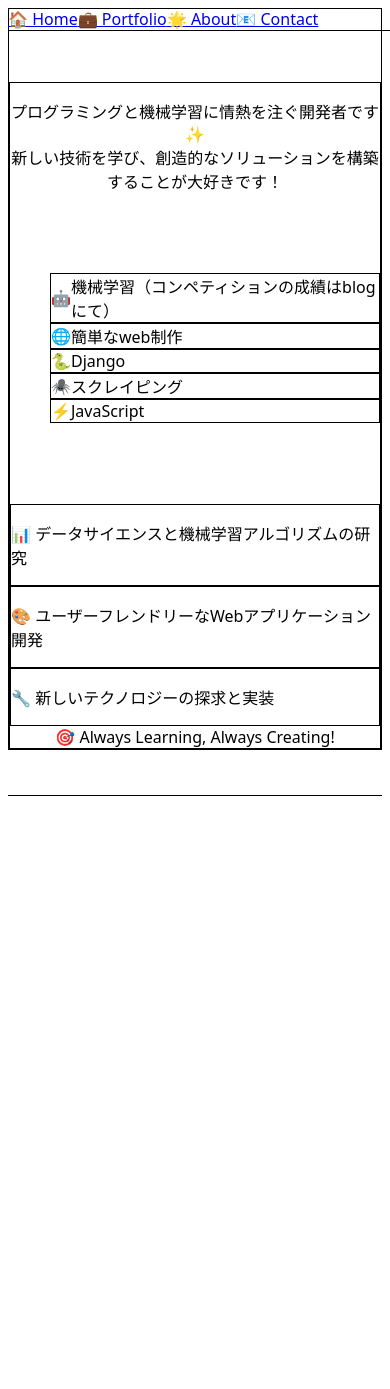
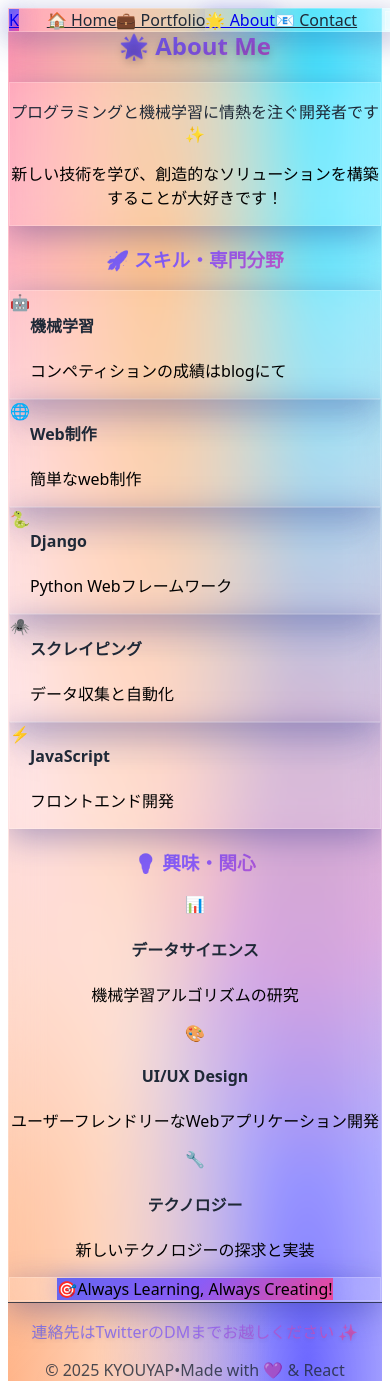
Before and after one commit to kyouyap/kyouyap.github.io, a React (Vite) app: page /about in a window 390 px wide. Before the commit the page ends 860 px from the top, so only its background shows below. Built offline with nearby package versions, Linux system fonts and the light colour scheme.

Commit message:
feat: Revamp UI components and animations for improved user experience

```diff
--- a/src/App.tsx
+++ b/src/App.tsx
@@ -8,18 +8,22 @@ import Header from "./components/Header";
 
 const App: React.FC = () => (
   <Router>
-    <div className="flex flex-col min-h-screen bg-gradient-to-br from-purple-100 via-pink-50 via-blue-50 to-cyan-100 relative overflow-hidden">
-      {/* Background decorative elements */}
-      <div className="absolute top-0 left-0 w-full h-full pointer-events-none">
-        <div className="absolute top-10 left-10 w-32 h-32 bg-gradient-to-r from-pink-300 to-purple-300 rounded-full opacity-20 animate-pulse"></div>
-        <div className="absolute top-40 right-20 w-24 h-24 bg-gradient-to-r from-blue-300 to-cyan-300 rounded-full opacity-20 animate-pulse delay-1000"></div>
-        <div className="absolute bottom-40 left-1/4 w-40 h-40 bg-gradient-to-r from-yellow-300 to-orange-300 rounded-full opacity-15 animate-pulse delay-2000"></div>
-        <div className="absolute bottom-20 right-10 w-28 h-28 bg-gradient-to-r from-green-300 to-teal-300 rounded-full opacity-20 animate-pulse delay-500"></div>
+    <div className="flex flex-col min-h-screen bg-gradient-mesh relative overflow-hidden">
+      {/* Modern floating elements with enhanced animation */}
+      <div className="absolute inset-0 pointer-events-none">
+        <div className="absolute top-20 left-20 w-48 h-48 bg-gradient-to-r from-indigo-400 via-purple-400 to-pink-400 opacity-20 rounded-full blur-xl animate-float"></div>
+        <div className="absolute top-40 right-32 w-32 h-32 bg-gradient-to-r from-pink-400 via-purple-400 to-indigo-400 opacity-30 rounded-full blur-lg animate-float" style={{ animationDelay: '2s' }}></div>
+        <div className="absolute bottom-32 left-1/3 w-64 h-64 bg-gradient-to-r from-purple-400 via-pink-400 to-indigo-400 opacity-15 rounded-full blur-2xl animate-float" style={{ animationDelay: '4s' }}></div>
+        <div className="absolute bottom-20 right-20 w-40 h-40 bg-gradient-to-r from-indigo-400 via-purple-400 to-pink-400 opacity-25 rounded-full blur-lg animate-float" style={{ animationDelay: '1s' }}></div>
+
+        {/* Additional mesh gradients */}
+        <div className="absolute top-1/4 left-1/2 w-96 h-96 bg-gradient-to-r from-pink-400 to-transparent opacity-10 rounded-full blur-3xl animate-pulse"></div>
+        <div className="absolute bottom-1/4 right-1/4 w-80 h-80 bg-gradient-to-r from-indigo-400 to-transparent opacity-10 rounded-full blur-3xl animate-pulse" style={{ animationDelay: '3s' }}></div>
       </div>
 
       <Header />
-      <main className="flex-grow pt-24 px-4 max-w-4xl mx-auto w-full relative z-10">
-        <div className="bg-white/60 backdrop-blur-md rounded-3xl shadow-2xl p-8 mt-4 border border-white/30 hover:shadow-3xl transition-all duration-500 hover:bg-white/70">
+      <main className="flex-grow pt-32 px-6 max-w-6xl mx-auto w-full relative z-10">
+        <div className="glass-card rounded-3xl shadow-glass p-12 mt-8 hover:shadow-glow-lg transition-all duration-700 group backdrop-blur-xl">
           <Routes>
             <Route path="/" element={<Home />} />
             <Route path="/portfolio" element={<Portfolio />} />
@@ -28,10 +32,17 @@ const App: React.FC = () => (
           </Routes>
         </div>
       </main>
-      <footer className="py-8 text-center text-gray-700 bg-gradient-to-r from-white/70 via-purple-50/80 to-pink-50/80 backdrop-blur-md mt-12 border-t border-white/40 relative z-10">
-        <p className="font-medium bg-gradient-to-r from-purple-600 via-pink-600 to-blue-600 bg-clip-text text-transparent">
-          連絡先はTwitterのDMまでお越しください ✨
-        </p>
+      <footer className="py-12 text-center text-brand-dark bg-gradient-to-r from-white to-gray-50 opacity-80 backdrop-blur-md mt-16 border-t border-white border-opacity-50 relative z-10">
+        <div className="max-w-4xl mx-auto px-6">
+          <p className="text-lg font-medium gradient-text text-shadow">
+            連絡先はTwitterのDMまでお越しください ✨
+          </p>
+          <div className="mt-4 flex justify-center space-x-6 text-sm text-gray-600">
+            <span>© 2025 KYOUYAP</span>
+            <span>•</span>
+            <span>Made with 💜 & React</span>
+          </div>
+        </div>
       </footer>
     </div>
   </Router>
--- a/src/components/Header.tsx
+++ b/src/components/Header.tsx
@@ -1,35 +1,62 @@
 import React from 'react';
-import { Link } from 'react-router-dom';
+import { Link, useLocation } from 'react-router-dom';
 
 const Header: React.FC = () => {
+  const location = useLocation();
+
+  const navItems = [
+    { path: '/', label: '🏠 Home', gradient: 'from-brand-primary to-brand-secondary' },
+    { path: '/portfolio', label: '💼 Portfolio', gradient: 'from-brand-secondary to-brand-accent' },
+    { path: '/about', label: '🌟 About', gradient: 'from-brand-accent to-brand-primary' },
+    { path: '/contact', label: '📧 Contact', gradient: 'from-brand-primary to-brand-accent' },
+  ];
+
   return (
-    <header className="fixed top-0 left-0 w-full bg-gradient-to-r from-white/85 via-purple-50/85 to-pink-50/85 backdrop-blur-md border-b border-white/40 shadow-xl z-50">
+    <header className="fixed top-0 left-0 w-full glass-card border-b border-white border-opacity-30 shadow-glass z-50 backdrop-blur-xl">
       <div className="max-w-7xl mx-auto">
-        <nav className="flex gap-8 px-6 h-16 items-center text-lg">
-          <Link
-            to="/"
-            className="relative text-gray-800 font-semibold hover:text-transparent hover:bg-clip-text hover:bg-gradient-to-r hover:from-purple-600 hover:to-pink-600 transition-all duration-300 transform hover:scale-105 after:content-[''] after:absolute after:bottom-0 after:left-0 after:w-0 after:h-0.5 after:bg-gradient-to-r after:from-purple-600 after:to-pink-600 after:transition-all after:duration-300 hover:after:w-full"
-          >
-            🏠 Home
+        <nav className="flex justify-between items-center px-8 h-20">
+          {/* Logo */}
+          <Link to="/" className="flex items-center space-x-3 group">
+            <div className="w-10 h-10 bg-gradient-brand rounded-xl flex items-center justify-center shadow-glow group-hover:shadow-glow-lg transition-all duration-300 group-hover:scale-110">
+              <span className="text-white text-xl font-bold">K</span>
+            </div>
+            <span className="text-xl font-bold gradient-text hidden sm:block">KYOUYAP</span>
           </Link>
-          <Link
-            to="/portfolio"
-            className="relative text-gray-800 font-semibold hover:text-transparent hover:bg-clip-text hover:bg-gradient-to-r hover:from-blue-600 hover:to-cyan-600 transition-all duration-300 transform hover:scale-105 after:content-[''] after:absolute after:bottom-0 after:left-0 after:w-0 after:h-0.5 after:bg-gradient-to-r after:from-blue-600 after:to-cyan-600 after:transition-all after:duration-300 hover:after:w-full"
-          >
-            💼 Portfolio
-          </Link>
-          <Link
-            to="/about"
-            className="relative text-gray-800 font-semibold hover:text-transparent hover:bg-clip-text hover:bg-gradient-to-r hover:from-green-600 hover:to-teal-600 transition-all duration-300 transform hover:scale-105 after:content-[''] after:absolute after:bottom-0 after:left-0 after:w-0 after:h-0.5 after:bg-gradient-to-r after:from-green-600 after:to-teal-600 after:transition-all after:duration-300 hover:after:w-full"
-          >
-            🌟 About
-          </Link>
-          <Link
-            to="/contact"
-            className="relative text-gray-800 font-semibold hover:text-transparent hover:bg-clip-text hover:bg-gradient-to-r hover:from-orange-600 hover:to-red-600 transition-all duration-300 transform hover:scale-105 after:content-[''] after:absolute after:bottom-0 after:left-0 after:w-0 after:h-0.5 after:bg-gradient-to-r after:from-orange-600 after:to-red-600 after:transition-all after:duration-300 hover:after:w-full"
-          >
-            📧 Contact
-          </Link>
+
+          {/* Navigation */}
+          <div className="flex items-center space-x-2">
+            {navItems.map((item) => {
+              const isActive = location.pathname === item.path;
+              return (
+                <Link
+                  key={item.path}
+                  to={item.path}
+                  className={`relative px-6 py-3 rounded-xl font-semibold text-sm transition-all duration-300 group ${
+                    isActive
+                      ? `bg-gradient-to-r ${item.gradient} text-white shadow-glow`
+                      : 'text-brand-dark hover:text-white hover:bg-white hover:bg-opacity-20'
+                  }`}
+                >
+                  <span className="relative z-10">{item.label}</span>
+                  {!isActive && (
+                    <div className={`absolute inset-0 bg-gradient-to-r ${item.gradient} rounded-xl opacity-0 group-hover:opacity-100 transition-opacity duration-300`}></div>
+                  )}
+
+                  {/* Active indicator */}
+                  {isActive && (
+                    <div className="absolute -bottom-1 left-1/2 transform -translate-x-1/2 w-6 h-1 bg-white rounded-full"></div>
+                  )}
+                </Link>
+              );
+            })}
+          </div>
+
+          {/* Mobile menu button (可视化预留) */}
+          <button className="sm:hidden p-2 rounded-lg glass-button">
+            <svg className="w-6 h-6 text-brand-dark" fill="none" stroke="currentColor" viewBox="0 0 24 24">
+              <path strokeLinecap="round" strokeLinejoin="round" strokeWidth={2} d="M4 6h16M4 12h16M4 18h16" />
+            </svg>
+          </button>
         </nav>
       </div>
     </header>
--- a/src/index.css
+++ b/src/index.css
@@ -1,3 +1,5 @@
+@import url('https://fonts.googleapis.com/css2?family=Inter:wght@300;400;500;600;700;800;900&display=swap');
+
 @tailwind base;
 @tailwind components;
 @tailwind utilities;
@@ -5,6 +7,68 @@
 @layer base {
   body {
     font-family: theme('fontFamily.sans');
+    background-attachment: fixed;
+  }
+
+  * {
+    scroll-behavior: smooth;
+  }
+}
+
+@layer components {
+  .glass-card {
+    background: rgba(255, 255, 255, 0.1);
+    backdrop-filter: blur(16px);
+    border: 1px solid rgba(255, 255, 255, 0.2);
+    box-shadow: 0 8px 32px 0 rgba(31, 38, 135, 0.37);
+  }
+
+  .glass-button {
+    background: rgba(255, 255, 255, 0.2);
+    backdrop-filter: blur(8px);
+    border: 1px solid rgba(255, 255, 255, 0.3);
+  }
+
+  .glass-button:hover {
+    background: rgba(255, 255, 255, 0.3);
+  }
+
+  .gradient-text {
+    background: linear-gradient(135deg, #6366F1 0%, #8B5CF6 50%, #EC4899 100%);
+    -webkit-background-clip: text;
+    background-clip: text;
+    -webkit-text-fill-color: transparent;
+    color: transparent;
+  }
+
+  .bg-gradient-brand {
+    background: linear-gradient(135deg, #6366F1 0%, #8B5CF6 50%, #EC4899 100%);
+  }
+
+  .bg-gradient-mesh {
+    background: radial-gradient(at 40% 20%, hsla(28,100%,74%,1) 0px, transparent 50%),
+                radial-gradient(at 80% 0%, hsla(189,100%,56%,1) 0px, transparent 50%),
+                radial-gradient(at 0% 50%, hsla(355,100%,93%,1) 0px, transparent 50%),
+                radial-gradient(at 80% 50%, hsla(340,100%,76%,1) 0px, transparent 50%),
+                radial-gradient(at 0% 100%, hsla(22,100%,77%,1) 0px, transparent 50%),
+                radial-gradient(at 80% 100%, hsla(242,100%,70%,1) 0px, transparent 50%),
+                radial-gradient(at 0% 0%, hsla(343,100%,76%,1) 0px, transparent 50%);
+  }
+
+  .shadow-glow {
+    box-shadow: 0 0 20px rgba(99, 102, 241, 0.3);
+  }
+
+  .shadow-glow-lg {
+    box-shadow: 0 0 40px rgba(99, 102, 241, 0.4);
+  }
+
+  .shadow-glass {
+    box-shadow: 0 8px 32px 0 rgba(31, 38, 135, 0.37);
+  }
+
+  .text-brand-dark {
+    color: #1F2937;
   }
 }
 
@@ -20,6 +84,14 @@
   .shadow-3xl {
     box-shadow: 0 35px 60px -12px rgba(0, 0, 0, 0.25);
   }
+
+  .text-shadow {
+    text-shadow: 0 2px 4px rgba(0, 0, 0, 0.1);
+  }
+
+  .text-shadow-lg {
+    text-shadow: 0 4px 8px rgba(0, 0, 0, 0.2);
+  }
 }
 
 @keyframes float {
@@ -33,10 +105,50 @@
 
 @keyframes glow {
   from {
-    box-shadow: 0 0 20px rgba(168, 85, 247, 0.4);
+    box-shadow: 0 0 20px rgba(99, 102, 241, 0.3);
   }
   to {
-    box-shadow: 0 0 30px rgba(168, 85, 247, 0.6);
+    box-shadow: 0 0 30px rgba(99, 102, 241, 0.6);
+  }
+}
+
+@keyframes slide-up {
+  from {
+    opacity: 0;
+    transform: translateY(30px);
+  }
+  to {
+    opacity: 1;
+    transform: translateY(0);
+  }
+}
+
+@keyframes fade-in {
+  from {
+    opacity: 0;
+  }
+  to {
+    opacity: 1;
+  }
+}
+
+@keyframes scale-in {
+  from {
+    opacity: 0;
+    transform: scale(0.9);
+  }
+  to {
+    opacity: 1;
+    transform: scale(1);
+  }
+}
+
+@keyframes gradient-shift {
+  0%, 100% {
+    background-position: 0% 50%;
+  }
+  50% {
+    background-position: 100% 50%;
   }
 }
 
--- a/src/pages/About.tsx
+++ b/src/pages/About.tsx
@@ -1,87 +1,150 @@
 import React from "react";
+import { motion } from "framer-motion";
 
-const About: React.FC = () => (
-  <section className="relative max-w-4xl mx-auto py-20 bg-gradient-to-br from-green-100 via-blue-50 via-purple-50 to-pink-100 rounded-3xl shadow-2xl overflow-hidden">
-    {/* Background decorations */}
-    <div className="absolute inset-0 pointer-events-none">
-      <div className="absolute top-10 right-10 w-32 h-32 bg-gradient-to-r from-green-300 to-teal-300 rounded-full opacity-15 animate-pulse"></div>
-      <div className="absolute bottom-10 left-10 w-28 h-28 bg-gradient-to-r from-purple-300 to-pink-300 rounded-full opacity-20 animate-pulse delay-1000"></div>
-    </div>
+const About: React.FC = () => {
+  const containerVariants = {
+    hidden: { opacity: 0 },
+    visible: {
+      opacity: 1,
+      transition: {
+        staggerChildren: 0.15,
+        delayChildren: 0.1
+      }
+    }
+  };
 
-    <div className="relative z-10 px-8">
-      <h2 className="text-4xl md:text-5xl font-extrabold mb-12 text-center text-transparent bg-clip-text bg-gradient-to-r from-green-600 via-blue-600 to-purple-600 drop-shadow-lg">
+  const itemVariants = {
+    hidden: { y: 30, opacity: 0 },
+    visible: {
+      y: 0,
+      opacity: 1,
+      transition: {
+        type: "spring" as const,
+        stiffness: 100,
+        damping: 12
+      }
+    }
+  };
+
+  const skills = [
+    { icon: '🤖', title: '機械学習', desc: 'コンペティションの成績はblogにて', gradient: 'from-blue-500 to-purple-500' },
+    { icon: '🌐', title: 'Web制作', desc: '簡単なweb制作', gradient: 'from-green-500 to-teal-500' },
+    { icon: '🐍', title: 'Django', desc: 'Python Webフレームワーク', gradient: 'from-yellow-500 to-orange-500' },
+    { icon: '🕷️', title: 'スクレイピング', desc: 'データ収集と自動化', gradient: 'from-purple-500 to-pink-500' },
+    { icon: '⚡', title: 'JavaScript', desc: 'フロントエンド開発', gradient: 'from-indigo-500 to-blue-500' },
+  ];
+
+  const interests = [
+    { icon: '📊', title: 'データサイエンス', desc: '機械学習アルゴリズムの研究', color: 'from-emerald-400 to-teal-400' },
+    { icon: '🎨', title: 'UI/UX Design', desc: 'ユーザーフレンドリーなWebアプリケーション開発', color: 'from-blue-400 to-purple-400' },
+    { icon: '🔧', title: 'テクノロジー', desc: '新しいテクノロジーの探求と実装', color: 'from-orange-400 to-red-400' },
+  ];
+
+  return (
+    <motion.section
+      className="relative max-w-6xl mx-auto py-16 overflow-hidden"
+      variants={containerVariants}
+      initial="hidden"
+      animate="visible"
+    >
+      <div className="relative z-10 px-6">
+        <motion.div variants={itemVariants} className="text-center mb-16">
+          <h2 className="text-5xl md:text-6xl font-black mb-6 gradient-text text-shadow-lg">
             🌟 About Me
           </h2>
-
-      <div className="bg-white/70 backdrop-blur-sm rounded-2xl p-8 shadow-xl border border-white/40">
-        <div className="text-center mb-8">
-          <p className="text-xl text-gray-700 font-medium mb-6 leading-relaxed">
-            プログラミングと機械学習に情熱を注ぐ開発者です ✨<br />
+          <div className="max-w-3xl mx-auto glass-card rounded-3xl p-8 border-white border-opacity-30 backdrop-blur-xl">
+            <p className="text-xl md:text-2xl text-brand-dark font-medium leading-relaxed mb-4">
+              プログラミングと機械学習に情熱を注ぐ開発者です ✨
+            </p>
+            <p className="text-lg md:text-xl text-gray-700 leading-relaxed">
               新しい技術を学び、創造的なソリューションを構築することが大好きです！
             </p>
           </div>
+        </motion.div>
 
-        <div className="grid md:grid-cols-2 gap-8">
-          <div className="space-y-4">
-            <h3 className="text-2xl font-bold text-transparent bg-clip-text bg-gradient-to-r from-blue-600 to-purple-600 mb-4">
+        {/* Skills Section */}
+        <motion.div variants={itemVariants} className="mb-16">
+          <h3 className="text-3xl md:text-4xl font-bold text-center mb-12 gradient-text">
             🚀 スキル・専門分野
           </h3>
-            <ul className="space-y-3">
-              <li className="flex items-center p-3 bg-gradient-to-r from-blue-50 to-purple-50 rounded-xl shadow-sm border border-blue-100 hover:shadow-md transition-shadow">
-                <span className="text-2xl mr-3">🤖</span>
-                <span className="text-lg text-gray-700 font-medium">機械学習（コンペティションの成績はblogにて）</span>
-              </li>
-              <li className="flex items-center p-3 bg-gradient-to-r from-green-50 to-teal-50 rounded-xl shadow-sm border border-green-100 hover:shadow-md transition-shadow">
-                <span className="text-2xl mr-3">🌐</span>
-                <span className="text-lg text-gray-700 font-medium">簡単なweb制作</span>
-              </li>
-              <li className="flex items-center p-3 bg-gradient-to-r from-yellow-50 to-orange-50 rounded-xl shadow-sm border border-yellow-100 hover:shadow-md transition-shadow">
-                <span className="text-2xl mr-3">🐍</span>
-                <span className="text-lg text-gray-700 font-medium">Django</span>
-              </li>
-              <li className="flex items-center p-3 bg-gradient-to-r from-purple-50 to-pink-50 rounded-xl shadow-sm border border-purple-100 hover:shadow-md transition-shadow">
-                <span className="text-2xl mr-3">🕷️</span>
-                <span className="text-lg text-gray-700 font-medium">スクレイピング</span>
-              </li>
-              <li className="flex items-center p-3 bg-gradient-to-r from-indigo-50 to-blue-50 rounded-xl shadow-sm border border-indigo-100 hover:shadow-md transition-shadow">
-                <span className="text-2xl mr-3">⚡</span>
-                <span className="text-lg text-gray-700 font-medium">JavaScript</span>
-              </li>
-            </ul>
+          <div className="grid md:grid-cols-2 lg:grid-cols-3 gap-6">
+            {skills.map((skill, index) => (
+              <motion.div
+                key={skill.title}
+                className="glass-card rounded-2xl p-6 border-white border-opacity-20 hover:border-white hover:border-opacity-40 transition-all duration-300 group cursor-pointer backdrop-blur-md"
+                whileHover={{
+                  scale: 1.05,
+                  y: -8,
+                  transition: { type: "spring" as const, stiffness: 300, damping: 15 }
+                }}
+                initial={{ opacity: 0, y: 20 }}
+                animate={{
+                  opacity: 1,
+                  y: 0,
+                  transition: { delay: 0.3 + index * 0.1, duration: 0.6 }
+                }}
+              >
+                <div className="flex items-start space-x-4">
+                  <div className={`text-4xl p-3 rounded-xl bg-gradient-to-r ${skill.gradient} text-white shadow-lg group-hover:scale-110 transition-transform duration-300`}>
+                    {skill.icon}
                   </div>
+                  <div className="flex-1">
+                    <h4 className="text-lg font-bold text-brand-dark mb-2">{skill.title}</h4>
+                    <p className="text-gray-600 text-sm leading-relaxed">{skill.desc}</p>
+                  </div>
+                </div>
+              </motion.div>
+            ))}
+          </div>
+        </motion.div>
 
-          <div className="space-y-4">
-            <h3 className="text-2xl font-bold text-transparent bg-clip-text bg-gradient-to-r from-green-600 to-teal-600 mb-4">
+        {/* Interests Section */}
+        <motion.div variants={itemVariants} className="mb-16">
+          <h3 className="text-3xl md:text-4xl font-bold text-center mb-12 gradient-text">
             💡 興味・関心
           </h3>
-            <div className="space-y-3">
-              <div className="p-4 bg-gradient-to-r from-green-100 to-teal-100 rounded-xl shadow-sm border border-green-200">
-                <p className="text-gray-700 font-medium">
-                  📊 データサイエンスと機械学習アルゴリズムの研究
-                </p>
+          <div className="grid md:grid-cols-3 gap-8">
+            {interests.map((interest, index) => (
+              <motion.div
+                key={interest.title}
+                className="text-center group"
+                initial={{ opacity: 0, scale: 0.8 }}
+                animate={{
+                  opacity: 1,
+                  scale: 1,
+                  transition: { delay: 0.6 + index * 0.15, duration: 0.6 }
+                }}
+                whileHover={{ y: -5 }}
+              >
+                <div className={`inline-flex items-center justify-center w-20 h-20 rounded-2xl bg-gradient-to-r ${interest.color} text-white text-3xl mb-4 shadow-lg group-hover:shadow-xl transition-all duration-300 group-hover:scale-110`}>
+                  {interest.icon}
                 </div>
-              <div className="p-4 bg-gradient-to-r from-blue-100 to-purple-100 rounded-xl shadow-sm border border-blue-200">
-                <p className="text-gray-700 font-medium">
-                  🎨 ユーザーフレンドリーなWebアプリケーション開発
-                </p>
+                <h4 className="text-xl font-bold text-brand-dark mb-3">{interest.title}</h4>
+                <p className="text-gray-600 leading-relaxed">{interest.desc}</p>
+              </motion.div>
+            ))}
           </div>
-              <div className="p-4 bg-gradient-to-r from-orange-100 to-red-100 rounded-xl shadow-sm border border-orange-200">
-                <p className="text-gray-700 font-medium">
-                  🔧 新しいテクノロジーの探求と実装
-                </p>
+        </motion.div>
+
+        {/* Call to Action */}
+        <motion.div
+          variants={itemVariants}
+          className="text-center"
+        >
+          <div className="glass-card rounded-3xl p-8 max-w-2xl mx-auto border-white border-opacity-30 backdrop-blur-xl">
+            <motion.div
+              className="inline-flex items-center px-8 py-4 bg-gradient-brand text-white font-bold rounded-2xl shadow-glow hover:shadow-glow-lg transition-all duration-300 cursor-pointer"
+              whileHover={{ scale: 1.05 }}
+              whileTap={{ scale: 0.95 }}
+            >
+              <span className="text-2xl mr-3">🎯</span>
+              <span>Always Learning, Always Creating!</span>
+            </motion.div>
           </div>
+        </motion.div>
       </div>
-          </div>
-        </div>
-
-        <div className="text-center mt-8">
-          <div className="inline-block px-6 py-3 bg-gradient-to-r from-purple-500 to-pink-500 text-white font-bold rounded-full shadow-lg hover:shadow-xl transform hover:scale-105 transition-all duration-300">
-            🎯 Always Learning, Always Creating!
-          </div>
-        </div>
-      </div>
-    </div>
-  </section>
+    </motion.section>
   );
+};
 
 export default About;
--- a/tailwind.config.js
+++ b/tailwind.config.js
@@ -7,8 +7,46 @@ module.exports = {
     theme: {
         extend: {
             fontFamily: {
-                sans: ['Poppins', 'ui-sans-serif', 'system-ui'],
+                sans: ['Inter', 'Poppins', 'ui-sans-serif', 'system-ui'],
+                display: ['Cal Sans', 'Inter', 'ui-sans-serif', 'system-ui'],
             },
+            colors: {
+                brand: {
+                    primary: '#6366F1',
+                    secondary: '#8B5CF6',
+                    accent: '#EC4899',
+                    dark: '#1F2937',
+                    light: '#F9FAFB',
+                    success: '#10B981',
+                    warning: '#F59E0B',
+                },
+                glass: {
+                    light: 'rgba(255, 255, 255, 0.1)',
+                    medium: 'rgba(255, 255, 255, 0.2)',
+                    dark: 'rgba(0, 0, 0, 0.1)',
+                }
+            },
+            backgroundImage: {
+                'gradient-mesh': 'radial-gradient(at 40% 20%, hsla(28,100%,74%,1) 0px, transparent 50%), radial-gradient(at 80% 0%, hsla(189,100%,56%,1) 0px, transparent 50%), radial-gradient(at 0% 50%, hsla(355,100%,93%,1) 0px, transparent 50%), radial-gradient(at 80% 50%, hsla(340,100%,76%,1) 0px, transparent 50%), radial-gradient(at 0% 100%, hsla(22,100%,77%,1) 0px, transparent 50%), radial-gradient(at 80% 100%, hsla(242,100%,70%,1) 0px, transparent 50%), radial-gradient(at 0% 0%, hsla(343,100%,76%,1) 0px, transparent 50%)',
+                'gradient-brand': 'linear-gradient(135deg, #6366F1 0%, #8B5CF6 50%, #EC4899 100%)',
+                'gradient-glass': 'linear-gradient(135deg, rgba(255,255,255,0.1) 0%, rgba(255,255,255,0.05) 100%)',
+            },
+            animation: {
+                'float': 'float 6s ease-in-out infinite',
+                'glow': 'glow 2s ease-in-out infinite alternate',
+                'slide-up': 'slide-up 0.6s ease-out',
+                'fade-in': 'fade-in 0.8s ease-out',
+                'scale-in': 'scale-in 0.5s ease-out',
+                'gradient-shift': 'gradient-shift 8s ease-in-out infinite',
+            },
+            backdropBlur: {
+                xs: '2px',
+            },
+            boxShadow: {
+                'glass': '0 8px 32px 0 rgba(31, 38, 135, 0.37)',
+                'glow': '0 0 20px rgba(99, 102, 241, 0.3)',
+                'glow-lg': '0 0 40px rgba(99, 102, 241, 0.4)',
+            }
         },
     },
     plugins: [],
```
Lines whose indentation alone changed are shown as unchanged.
